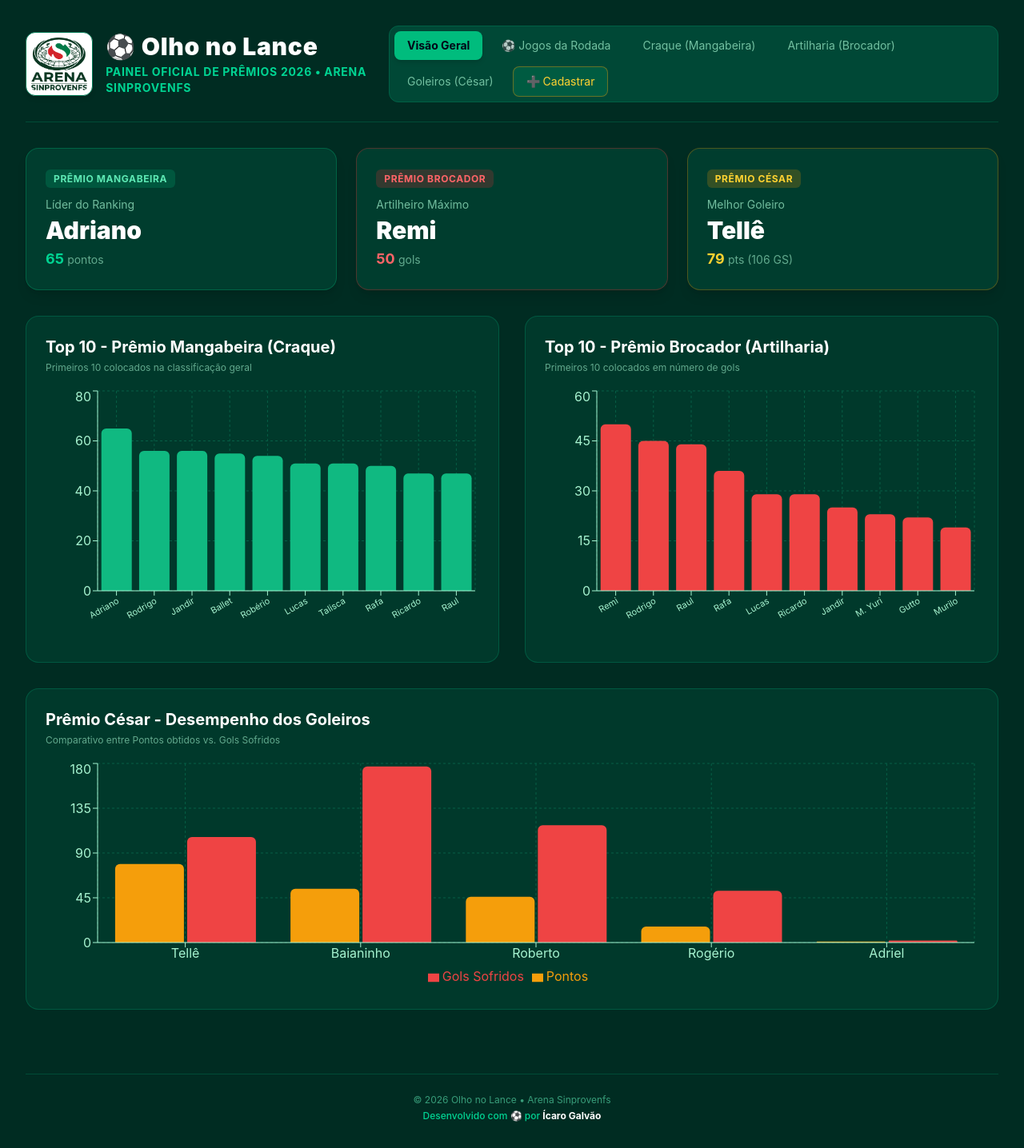
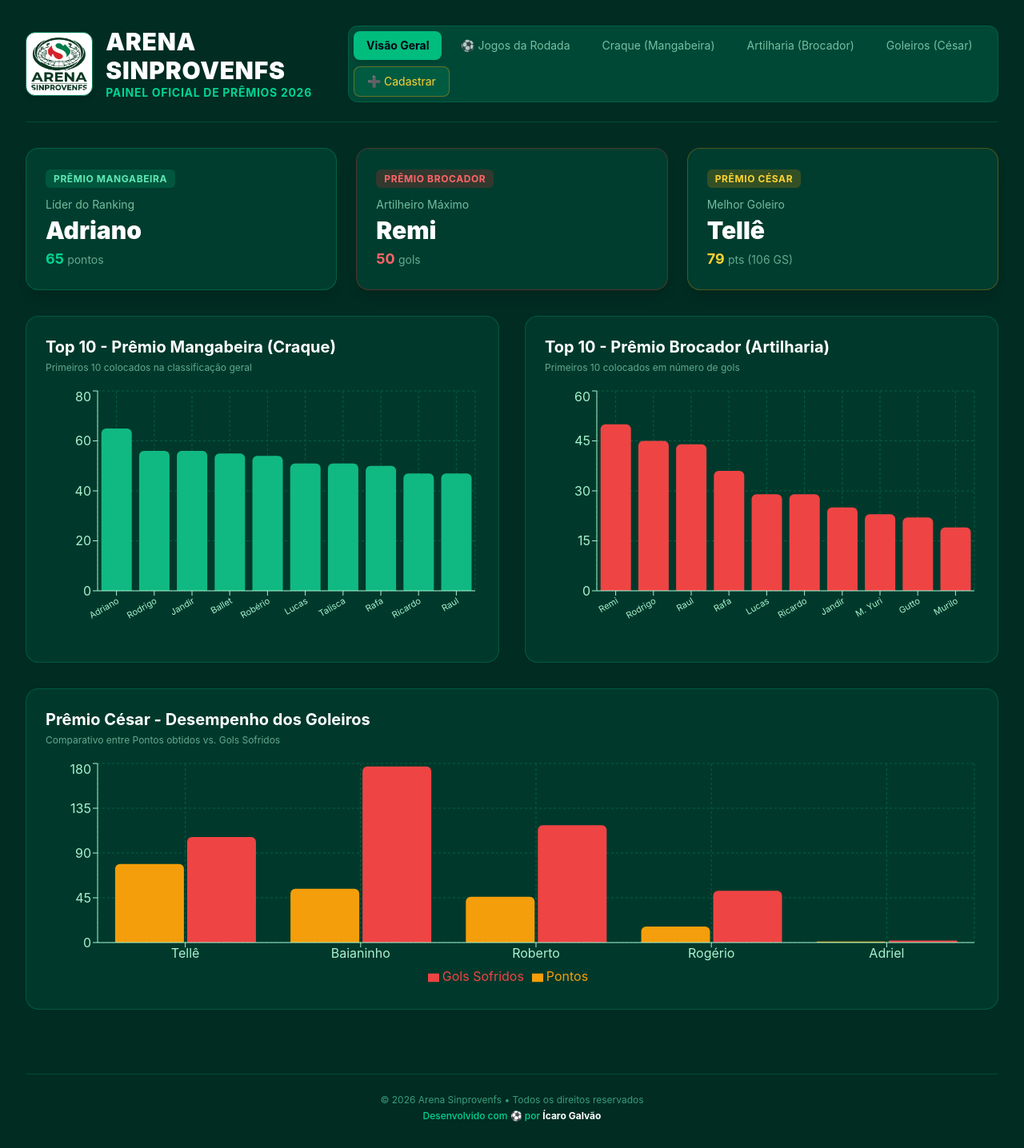
Before and after one commit to arenasinprovenfs/premio2026, a React (Vite) app: page / in a window 1280 px wide. Shown: the whole page at 80% size. Built offline with nearby package versions, Linux system fonts and the light colour scheme.

Commit message:
Restaurando titulo original no cabecalho e mantendo creditos apenas no rodape

```diff
--- a/src/App.jsx
+++ b/src/App.jsx
@@ -1,9 +1,7 @@
 import React, { useState, useEffect } from 'react';
 import { BarChart, Bar, XAxis, YAxis, Tooltip, ResponsiveContainer, CartesianGrid, Legend } from 'recharts';
 
-// CRÉDITOS E NOME DA APLICAÇÃO
-const NOME_APP = "Olho no Lance";
-const SUBTITULO_APP = "Painel Oficial de Prêmios 2026 • Arena Sinprovenfs";
+// CREDITYS DO DESENVOLVEDOR (EXCLUSIVO NO RODAPÉ)
 const NOME_DESENVOLVEDOR = "Ícaro Galvão";
 
 export const ASSOCIADOS_OPCOES = [
@@ -266,7 +264,7 @@ export default function App() {
   return (
     <div className="min-h-screen bg-emerald-950 text-emerald-50 p-4 md:p-8 font-sans flex flex-col justify-between">
       <div>
-        {/* Cabeçalho */}
+        {/* Cabeçalho Original */}
         <header className="mb-8 border-b border-emerald-800/60 pb-6 flex flex-col md:flex-row justify-between items-start md:items-center gap-4">
           <div className="flex items-center gap-4">
             <img
@@ -275,10 +273,10 @@ export default function App() {
               className="h-16 sm:h-20 w-auto object-contain rounded-xl bg-white p-1.5 shadow-md border border-emerald-700"
             />
             <div>
-              <h1 className="text-2xl sm:text-3xl font-black text-white tracking-wide">
-                ⚽ {NOME_APP}
+              <h1 className="text-2xl sm:text-3xl font-black text-white tracking-wide flex items-center gap-2">
+                ARENA SINPROVENFS
               </h1>
-              <p className="text-emerald-400 font-bold text-xs sm:text-sm tracking-wider uppercase mt-1">{SUBTITULO_APP}</p>
+              <p className="text-emerald-400 font-bold text-sm tracking-wider uppercase">Painel Oficial de Prêmios 2026</p>
             </div>
           </div>
 
@@ -827,9 +825,9 @@ export default function App() {
         )}
       </div>
 
-      {/* RODAPÉ PROFISSIONAL (OPÇÃO 1) */}
+      {/* RODAPÉ EXCLUSIVO DO DESENVOLVEDOR */}
       <footer className="mt-12 pt-6 border-t border-emerald-800/60 text-center text-xs text-emerald-300/60">
-        <p>© 2026 Olho no Lance • Arena Sinprovenfs</p>
+        <p>© 2026 Arena Sinprovenfs • Todos os direitos reservados</p>
         <p className="mt-1 font-medium text-emerald-400">
           Desenvolvido com ⚽ por <span className="text-white font-bold">{NOME_DESENVOLVEDOR}</span>
         </p>
```
